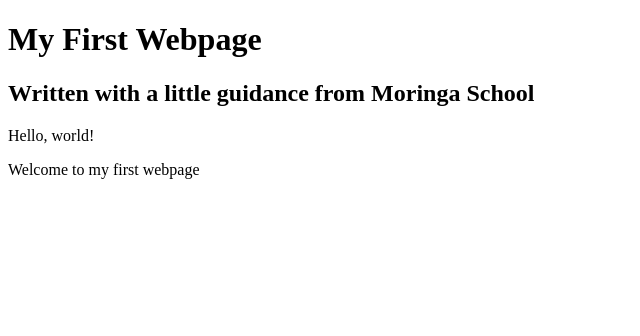
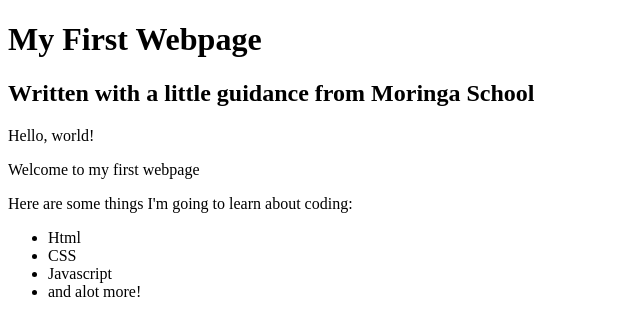
Before and after one commit to IcieNdolo/my-first-webpage, a plain HTML site: page my-first-website.html in a window 1280 px wide. Shown: the whole page, without its empty margins (0-640 px from the left). Drawn offline with Linux system fonts and the light colour scheme.

Commit message:
added list elements

```diff
--- a/my-first-website.html
+++ b/my-first-website.html
@@ -9,5 +9,12 @@
 
         <p>Hello, world!</p>
         <p>Welcome to my first webpage</p>
+        <p>Here are some things I'm going to learn about coding:</p>
+        <ul>
+            <li>Html</li>
+            <li>CSS</li>
+            <li>Javascript</li>
+            <li>and alot more!</li>
+        </ul>
     </body>
 </html>
```
